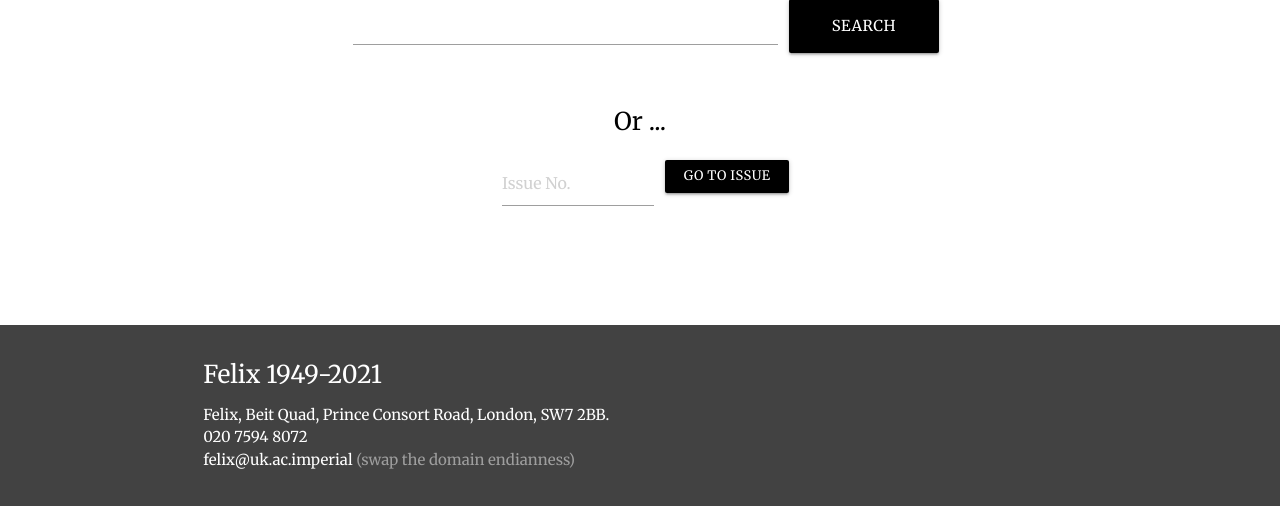
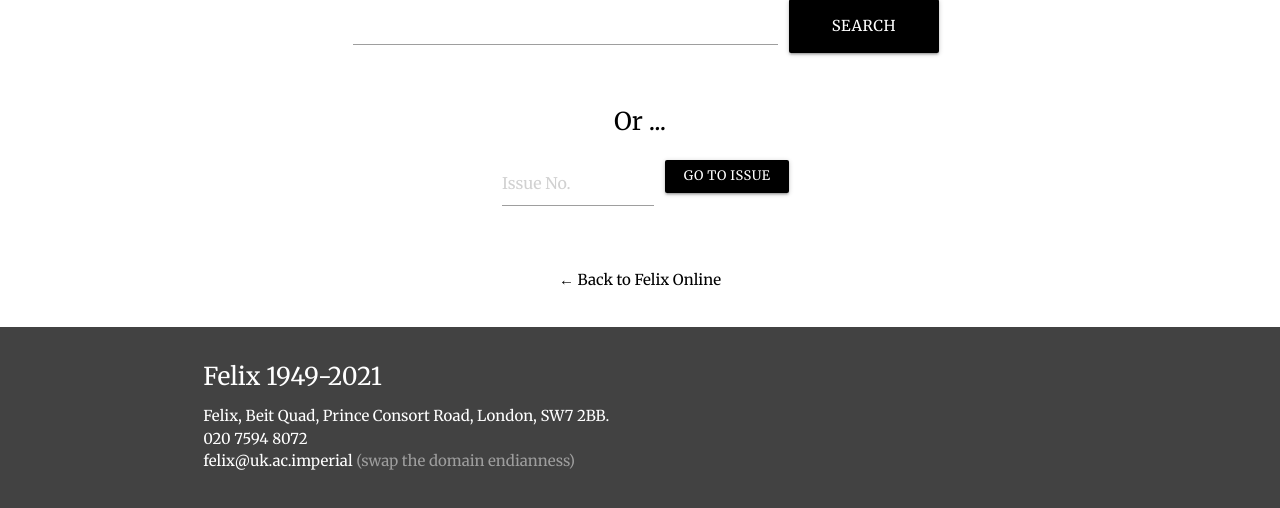
Before and after one commit to FelixOnline/FelixArchive, a Flask app: page / in a window 1280 px wide. Shown: the part 294-802 px from the top of the page. Run offline with Flask 2, Linux system fonts and the light colour scheme; some libraries are stand-ins or nearby versions.

Commit message:
Add Felix Online backlink
Signed-off-by: Andy Wang <cbeuw.andy@gmail.com>

```diff
--- a/templates/index.html
+++ b/templates/index.html
@@ -36,6 +36,9 @@
         </div>
       </div>
     </div>
+    <div class="row">
+      <p class="center"><a href="https://felixonline.co.uk" class="black-text">← Back to Felix Online</a></p>
+    </div>
   </div>
 </main>
 
```
